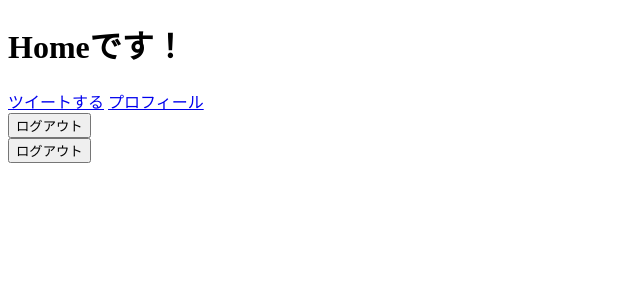
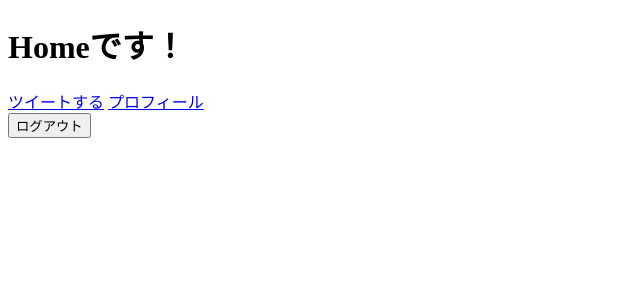
Before and after one commit to shinonome-inc/backend-final-assignment-asahi, a Django app: page /tweets/home/ in a window 1280 px wide. Shown: the part 70-370 px from the top of the page, without its empty margins (0-640 px from the left). Run offline with Django 4.2, Linux system fonts and the light colour scheme; the visitor is signed in with stand-in values (Sample User, id 1); data that the repository does not hold is empty.

Commit message:
💄 ログアウトボタン共通化のための修正

```diff
--- a/templates/tweets/home.html
+++ b/templates/tweets/home.html
@@ -4,9 +4,6 @@
 <h1>Homeです！</h1>
 <a href="{% url 'tweets:create' %}">ツイートする</a>
 <a href="{% url 'accounts:user_profile' username=user.username %}">プロフィール</a>
-<form method="POST" action="/accounts/logout/"> {% csrf_token %}
-    <button type="submit">ログアウト</button>
-    </form>
 {% for tweet in tweets %}
 <li><p>{{ tweet.user.username }}</p><p><a href="{% url 'tweets:detail' pk=tweet.pk %}">{{ tweet.content }}</a></p><p>{{ tweet.created_at }}</p></li>
 {% endfor %}
```
